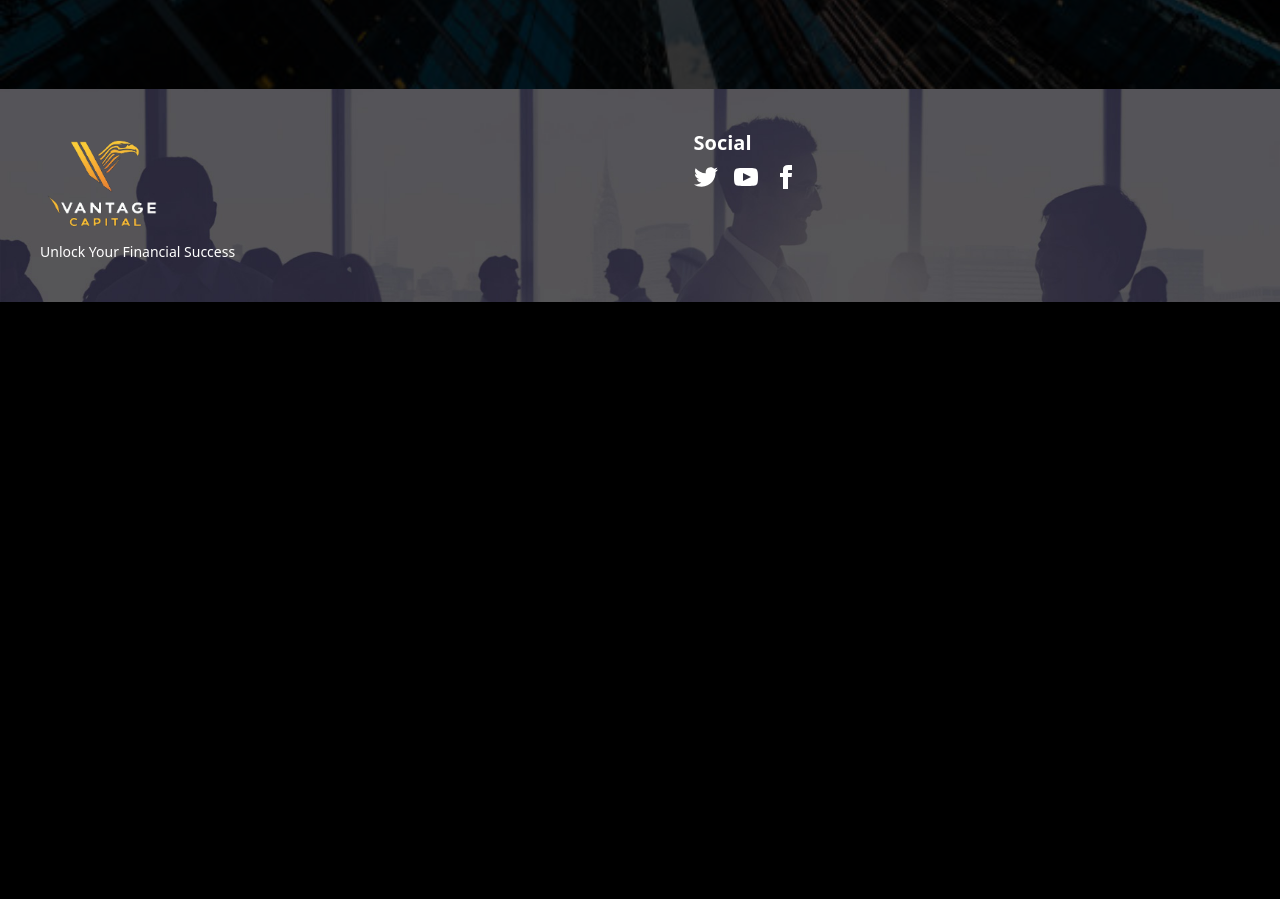
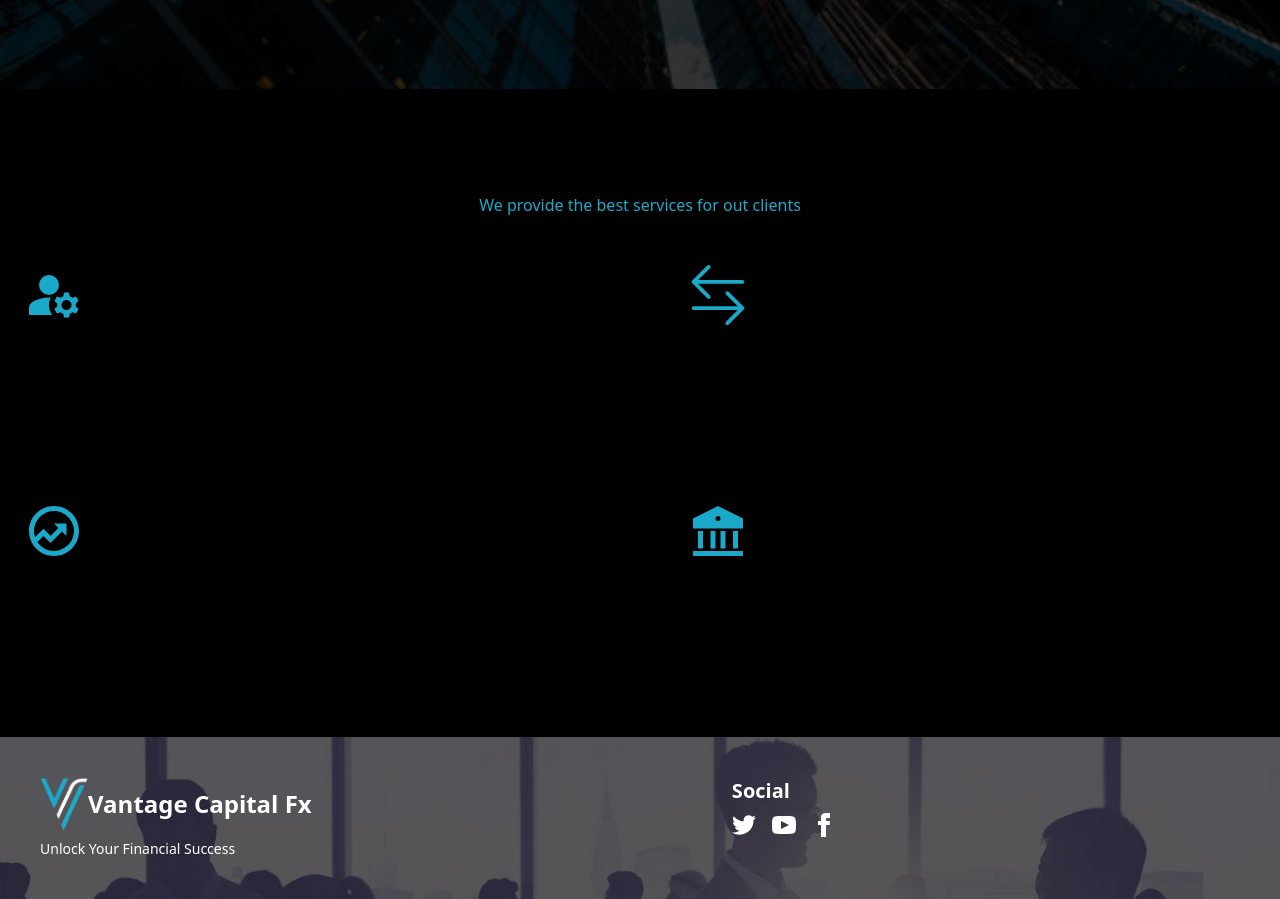
Before and after one commit to SumiAkter2/vantage-capital, a React (Vite) app: page / in a window 1280 px wide. Shown: the part 2391-3290 px from the top of the page. Before the commit the page ends 2693 px from the top, so only its background shows below. Built offline with nearby package versions, Linux system fonts and the light colour scheme.

Commit message:
added services

```diff
--- a/package.json
+++ b/package.json
@@ -12,8 +12,10 @@
   "dependencies": {
     "react": "^18.2.0",
     "react-dom": "^18.2.0",
+    "react-icons": "^4.11.0",
     "react-router": "^6.16.0",
-    "react-router-dom": "^6.16.0"
+    "react-router-dom": "^6.16.0",
+    "swiper": "^10.3.0"
   },
   "devDependencies": {
     "@types/react": "^18.2.15",
--- a/src/Component/Home/Home.jsx
+++ b/src/Component/Home/Home.jsx
@@ -1,6 +1,8 @@
 import About from "./About";
 
 import Banner from "./Banner/Banner";
+import Services from "./Services";
+
 import Welcome from "./Welcome";
 
 const Home = () => {
@@ -8,7 +10,9 @@ const Home = () => {
     <div>
       <Banner />
       <Welcome />
+
       <About />
+      <Services />
     </div>
   );
 };
--- /dev/null
+++ b/src/Component/Home/Services.jsx
@@ -0,0 +1,29 @@
+import { services } from "../../Info/ServicesInfo";
+
+const Services = () => {
+  return (
+    <div className="text-black  my-12">
+      <div className="text-center">
+        <h1 className="text-4xl font-bold">Our Services</h1>
+        <p className="text-primary mt-4">
+          We provide the best services for out clients
+        </p>
+      </div>
+      <div className="grid md:grid-cols-2 md:gap-24 gap-6 mt-12 px-6">
+        {services.map((service) => (
+          <div key={service.id}>
+            <div className="flex justify-center items-start gap-x-6 md:gap-x-12">
+              <div>{service.icon}</div>
+              <div className="">
+                <h1 className="text-xl font-bold mb-4">{service.name}</h1>
+                <p className="">{service.dis}</p>
+              </div>
+            </div>
+          </div>
+        ))}
+      </div>
+    </div>
+  );
+};
+
+export default Services;
--- a/src/Component/Shared/Footer/Footer.jsx
+++ b/src/Component/Shared/Footer/Footer.jsx
@@ -1,11 +1,14 @@
 import "./Footer.css";
-import BrandLogo from "../../../assets/Logo/brand-logo-2.png";
+import BrandLogo from "../../../assets/Logo/ideogram2__74_-removebg-preview.png";
 const Footer = () => {
   return (
     <div>
       <footer className="footer p-10  text-white footer-bg">
         <aside>
-          <img className="w-32" src={BrandLogo} alt="brand-logo" />
+          <div className="flex justify-center items-center">
+            <img className="w-12" src={BrandLogo} alt="brand-logo" />
+            <p className="text-2xl font-bold"> Vantage Capital Fx</p>
+          </div>
           <p>Unlock Your Financial Success</p>
         </aside>
         <nav>
--- /dev/null
+++ b/src/Info/ServicesInfo.jsx
@@ -0,0 +1,36 @@
+import { MdManageAccounts } from "react-icons/md";
+import { RiBankFill } from "react-icons/ri";
+import { BsArrowLeftRight } from "react-icons/bs";
+import { RiFundsLine } from "react-icons/ri";
+export const ManageAccount = <MdManageAccounts size="60px" color="#1ba9ca" />;
+export const Bank = <RiBankFill size="60px" color="#1ba9ca" />;
+export const trad = <BsArrowLeftRight size="60px" color="#1ba9ca" />;
+export const Fund = <RiFundsLine size="60px" color="#1ba9ca" />;
+
+export const services = [
+  {
+    id: 1,
+    icon: ManageAccount,
+    name: "Manage MAM Account",
+    dis: "Experience the ease and effectiveness of our MAM account management services. Our professionals utilize advanced trading strategies to optimize your investment performance, while you retain full control over your funds.",
+  },
+
+  {
+    id: 2,
+    icon: trad,
+    name: "Forex Trading Expertise",
+    dis: "Tap into the potential of the foreign currency exchange market with our specialized expertise. We leverage our in-depth market knowledge to navigate the nuances of forex trading, aiming for steady growth and capital preservation.",
+  },
+  {
+    id: 3,
+    icon: Fund,
+    name: "Profit-Sharing Model",
+    dis: "Our transparent profit-sharing model ensures a fair and mutually beneficial arrangement. We are committed to aligning our interests with yours, as your success directly impacts ours. Our profit-sharing model is 40%/60%, where clients take 60% and Vantage Capital fx takes 40% ",
+  },
+  {
+    id: 4,
+    icon: Bank,
+    name: "Managed Forex Accounts",
+    dis: "A managed forex account is a type of currency trading account in which a professional money manager makes trades and transactions on a client's behalf for a fee. Individual investors who are not experts in foreign currencies but still want exposure to this asset class may consider a managed forex account. ",
+  },
+];
```
Also changed, not shown: src/Component/Home/Services/Services.js (deleted), 1 other file (tests, documents, lock files or other folders).
